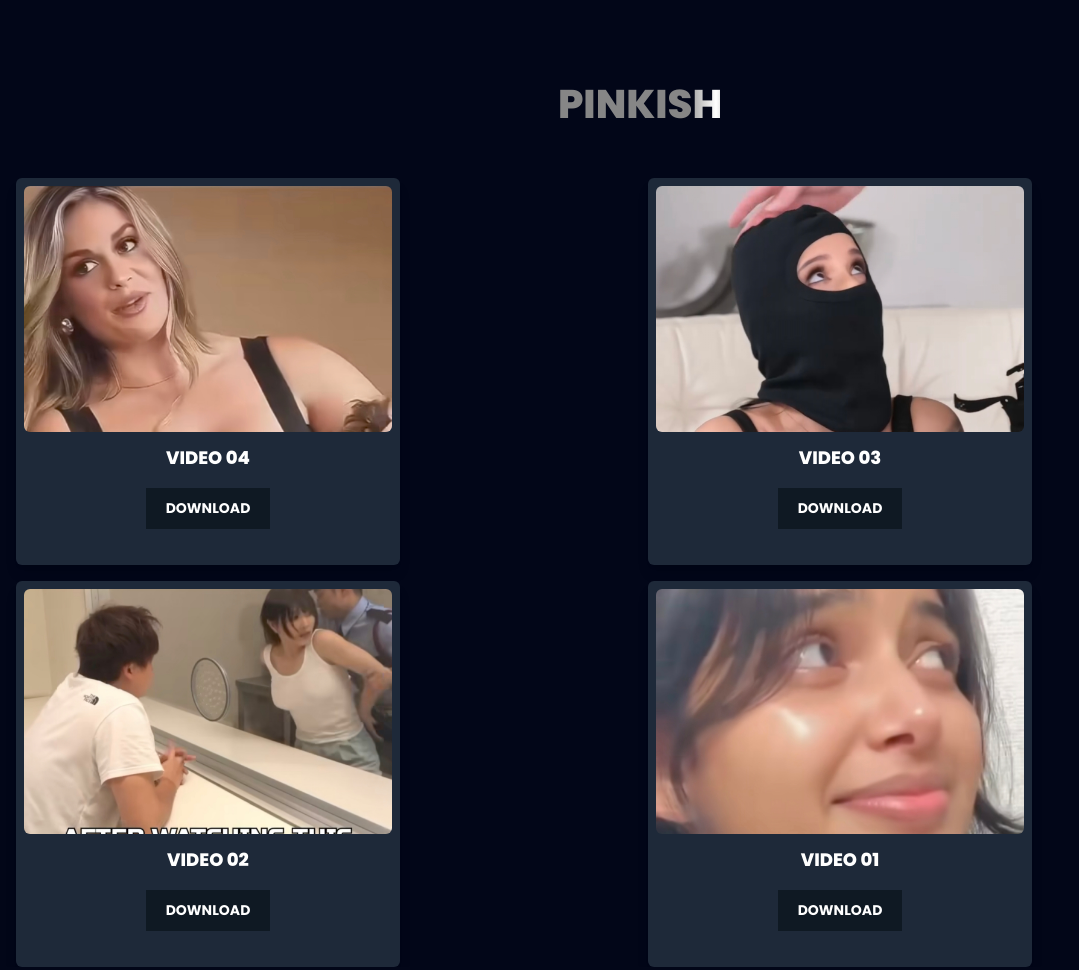
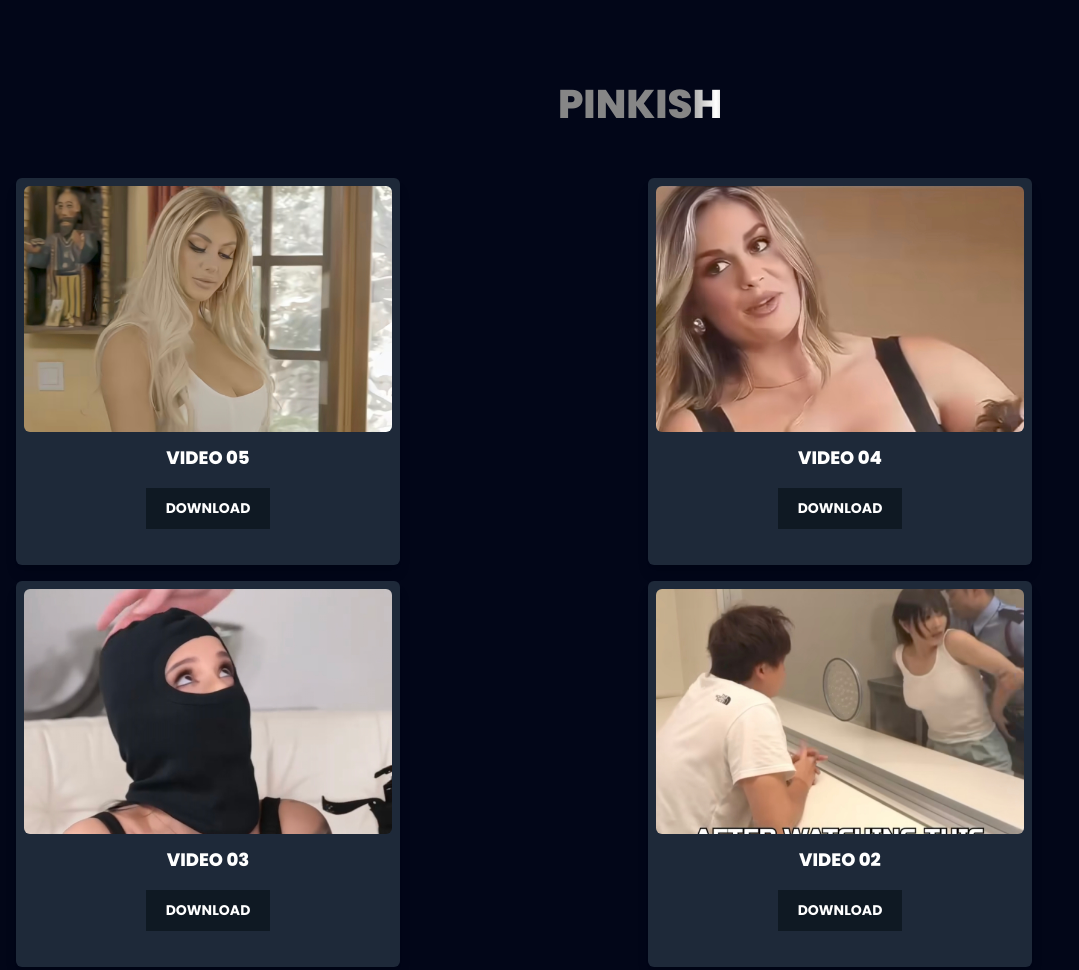
Before and after one commit to pinkishlink/links, a plain HTML site: page index.html in a window 1280 px wide. Shown: the top 970 px of the page, without its empty margins (0-1079 px from the left). Drawn offline with nearby package versions, Linux system fonts and the light colour scheme.

Commit message:
Update index.html

```diff
--- a/index.html
+++ b/index.html
@@ -326,12 +326,16 @@
             {
                 title: "VIDEO 03",
                 img: "https://raw.githubusercontent.com/pinkishlink/links/refs/heads/main/images/img3.jpg",
-                link: "https://tinyurl.com/pinkishlink04"
+                link: "https://tinyurl.com/pinkishlink03"
             },
             {
                 title: "VIDEO 04",
                 img: "https://raw.githubusercontent.com/pinkishlink/links/refs/heads/main/images/img4.jpg",
-                link: "https://tinyurl.com/pinkishlink03"
+                link: "https://tinyurl.com/pinkishlink04"
+            },            {
+                title: "VIDEO 05",
+                img: "https://raw.githubusercontent.com/pinkishlink/links/refs/heads/main/images/img5.jpg",
+                link: "https://tinyurl.com/pinkishlink05"
             },
                       ];
 
```
